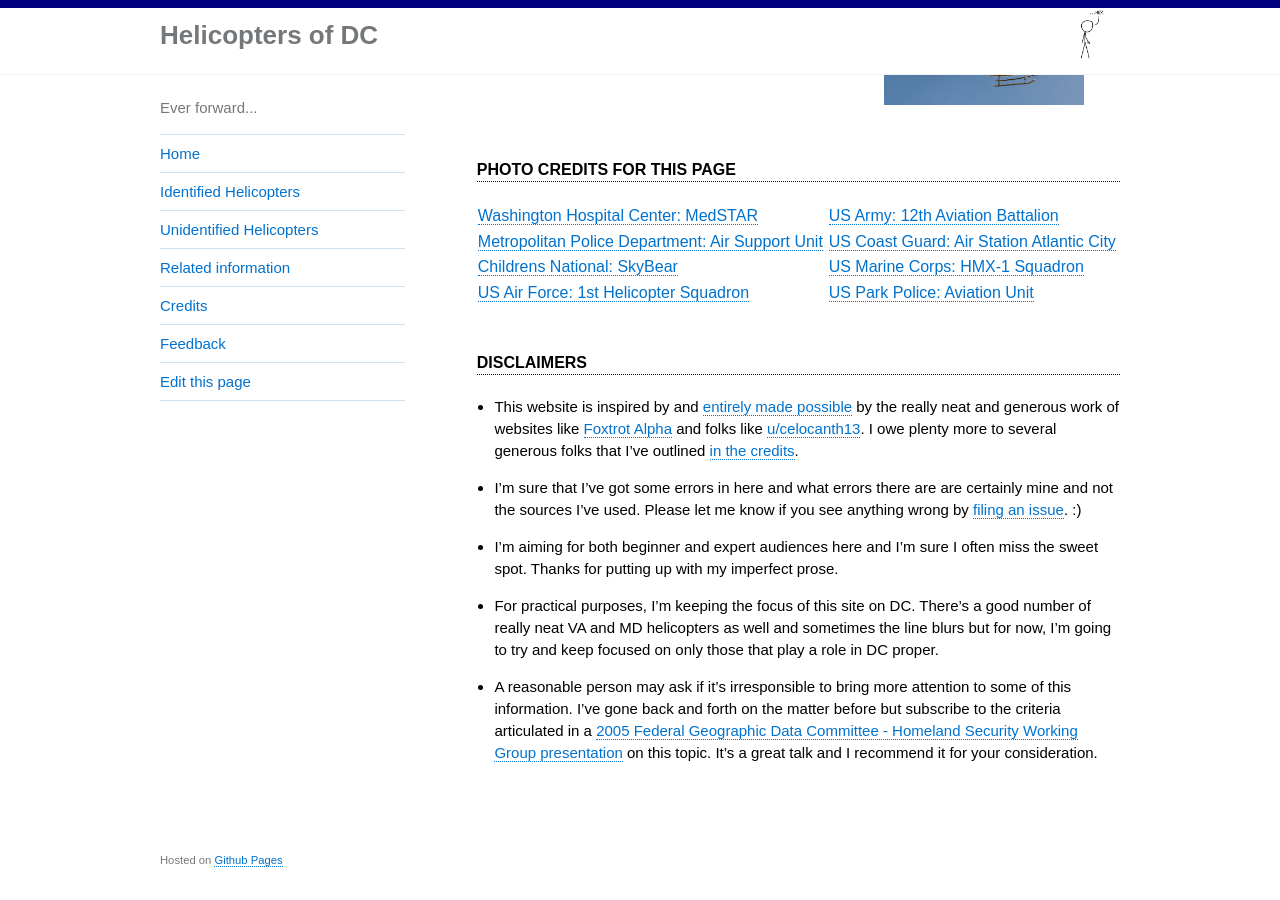
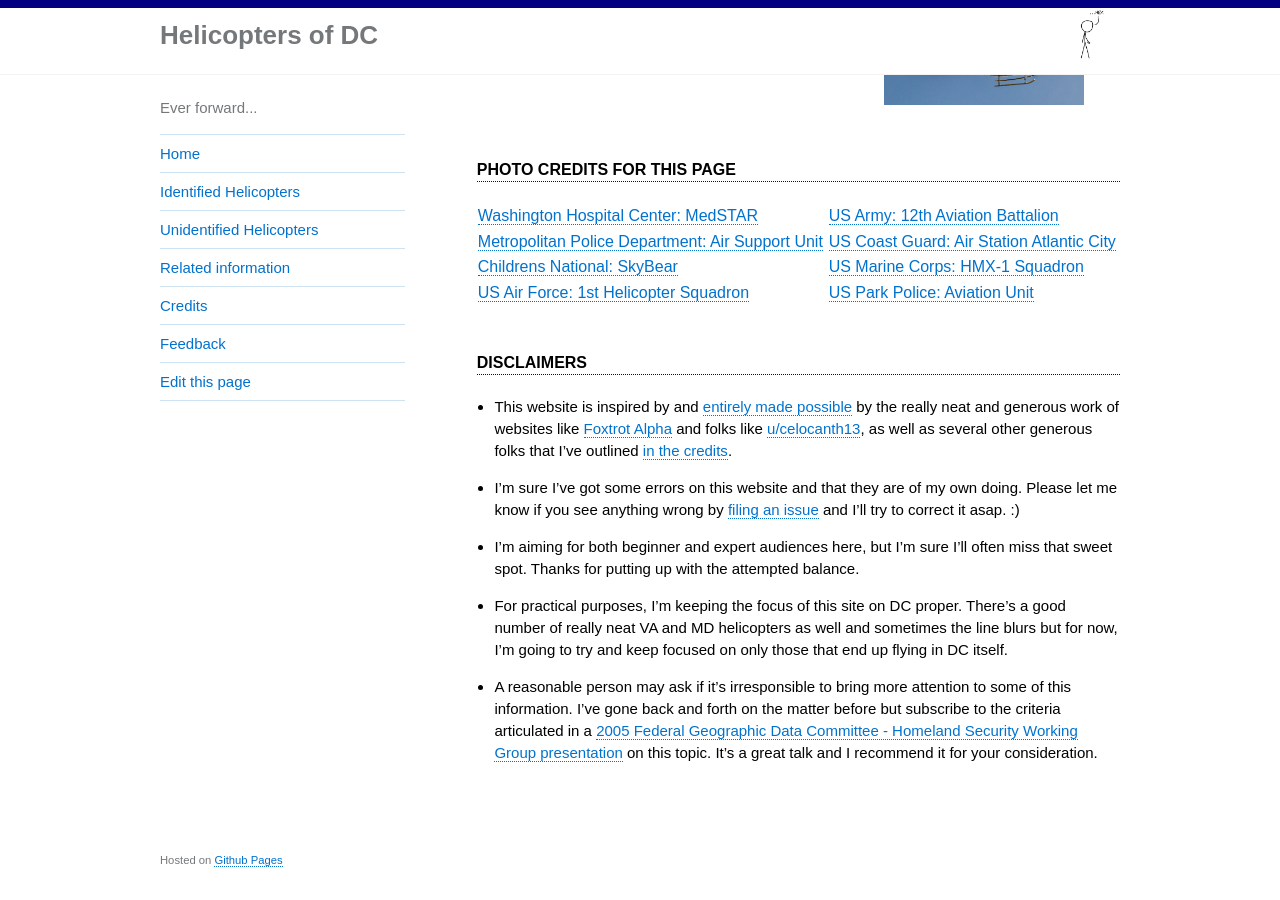
Before and after one commit to gbinal/dc-helicopters, a Jekyll site: the page built from index.md, in a window 1280 px wide and 900 px high, scrolled down 1160 px. Built offline with Jekyll 4.4.1, drawn with Linux system fonts in a browser that asks for light colours.

Commit message:
updating the disclaimers

```diff
--- a/index.md
+++ b/index.md
@@ -48,8 +48,8 @@ published: true
 
 
 #### Disclaimers
-* This website is inspired by and [entirely made possible](https://helicoptersofdc.com/credits/) by the really neat and generous work of websites like [Foxtrot Alpha](https://foxtrotalpha.jalopnik.com/) and folks like [u/celocanth13](https://www.reddit.com/user/celocanth13).  I owe plenty more to several generous folks that I've outlined [in the credits](https://helicoptersofdc.com/credits/).
-* I'm sure that I've got some errors in here and what errors there are are certainly mine and not the sources I've used.  Please let me know if you see anything wrong by [filing an issue](https://github.com/gbinal/dc-helicopters/issues).  :)
-* I'm aiming for both beginner and expert audiences here and I'm sure I often miss the sweet spot.  Thanks for putting up with my imperfect prose.
-* For practical purposes, I'm keeping the focus of this site on DC.  There's a good number of really neat VA and MD helicopters as well and sometimes the line blurs but for now, I'm going to try and keep focused on only those that play a role in DC proper.
+* This website is inspired by and [entirely made possible](https://helicoptersofdc.com/credits/) by the really neat and generous work of websites like [Foxtrot Alpha](https://foxtrotalpha.jalopnik.com/) and folks like [u/celocanth13](https://www.reddit.com/user/celocanth13), as well as several other generous folks that I've outlined [in the credits](https://helicoptersofdc.com/credits/).
+* I'm sure I've got some errors on this website and that they are of my own doing.  Please let me know if you see anything wrong by [filing an issue](https://github.com/gbinal/dc-helicopters/issues) and I'll try to correct it asap.  :)
+* I'm aiming for both beginner and expert audiences here, but I'm sure I'll often miss that sweet spot.  Thanks for putting up with the attempted balance.
+* For practical purposes, I'm keeping the focus of this site on DC proper.  There's a good number of really neat VA and MD helicopters as well and sometimes the line blurs but for now, I'm going to try and keep focused on only those that end up flying in DC itself.
 * A reasonable person may ask if it's irresponsible to bring more attention to some of this information.  I've gone back and forth on the matter before but subscribe to the criteria articulated in a [2005 Federal Geographic Data Committee - Homeland Security Working Group presentation](https://web.archive.org/web/20101122205653/http://www.emforum.org/vforum/lc051116.htm) on this topic.  It's a great talk and I recommend it for your consideration.
```
